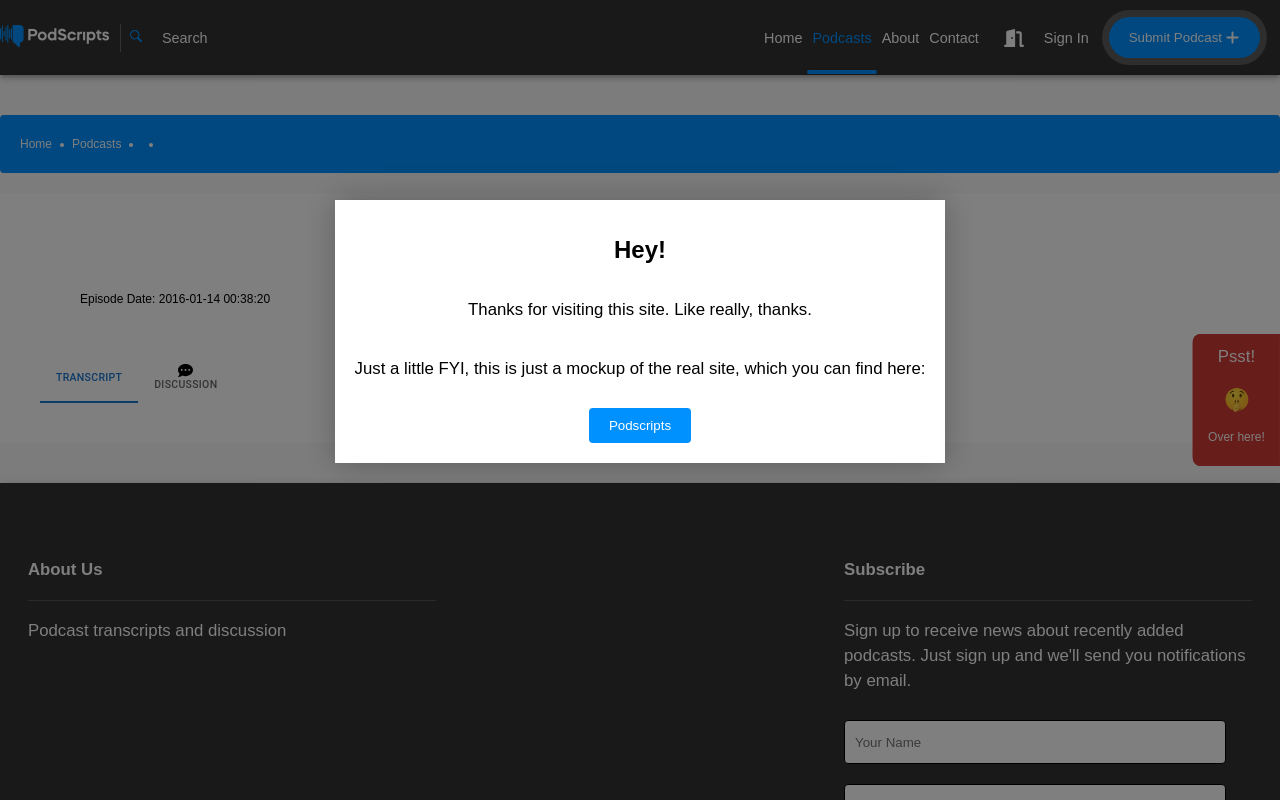
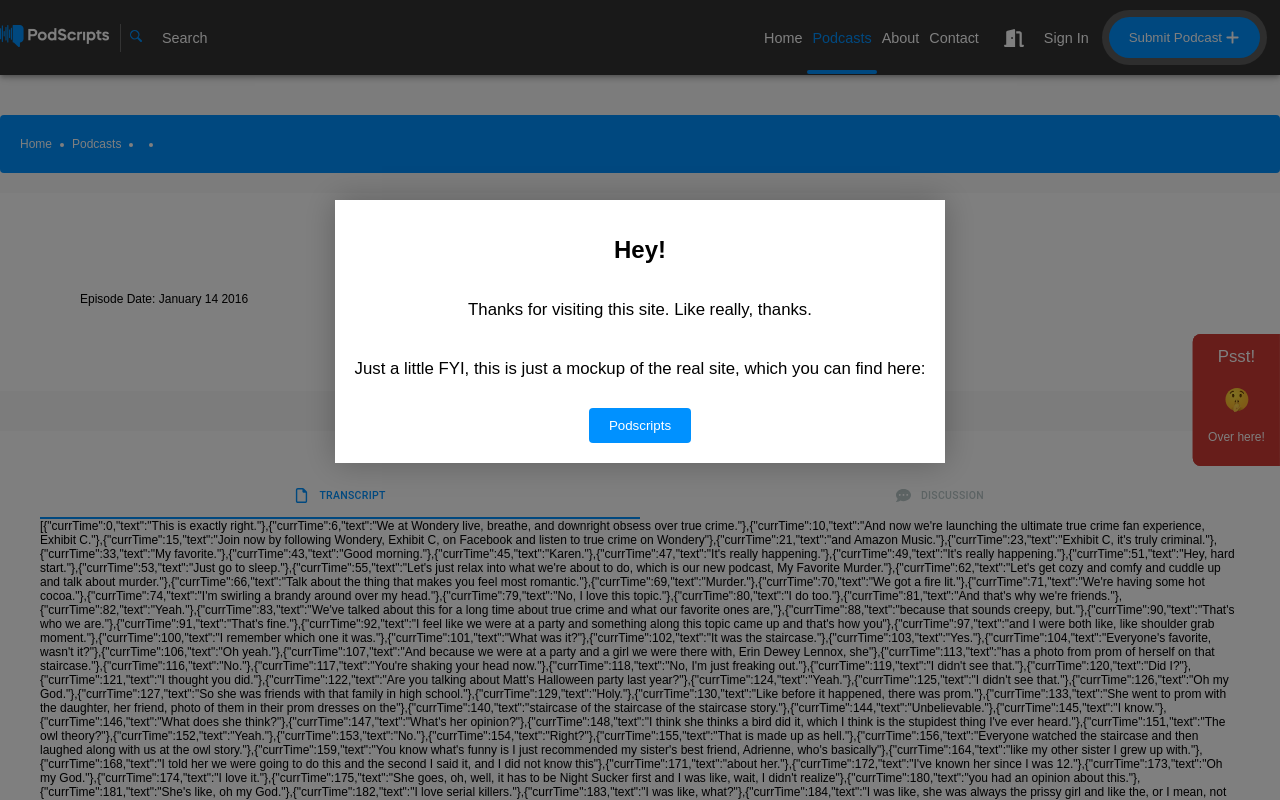
Before and after one commit to mdbatruch/podscripts, a React (Create React App) app: page /podcasts/1/1 in a window 1280 px wide. Shown: the top 800 px of the page. Built offline with nearby package versions, Linux system fonts and the light colour scheme; what webfontloader would draw is missing.

Commit message:
update podcastSingle component, add dateutil

```diff
--- a/src/PodcastSingle.tsx
+++ b/src/PodcastSingle.tsx
@@ -1,13 +1,15 @@
 import { Tab, Tabs } from "@mui/material";
 import Main from "components/core/sections/page/MainContent";
-import ChatBoxIcon from "components/ui/icons/ChatbBoxIcon";
+import ChatBoxIcon from "components/ui/icons/ChatBoxIcon";
+import DocumentIcon from "components/ui/icons/DocumentIcon";
 import { getData } from "contexts/DataContext";
 import { ReactNode, SyntheticEvent, useCallback, useMemo, useState } from "react";
 import { useParams } from "react-router-dom";
 import styled from "styled-components";
-import { BLACK, DARK_BLUE, WHITE } from "styles/color";
-import { SPACE_40 } from "styles/spacing";
+import { BLUE, DARK_BLUE, LIGHT_GREY, WHITE } from "styles/color";
+import { SPACE_10, SPACE_40 } from "styles/spacing";
 import BreadCrumbs, { BreadcrumbsTopWrapper, formatPagePath } from "utils/BreadcrumbUtil";
+import { formatDate } from "utils/DateUtil";
 
 const PodcastSingleWrapper = styled.div`
     ${Main};
@@ -36,6 +38,27 @@
 const PodcastSingleDate = styled.div`
   font-weight: 500;
   padding: 0 0 5px;
+`;
+
+const TabTitleContainer = styled(Tab)`
+  &.MuiTab-root {
+    flex-direction: row;
+    flex: 1;
+    max-width: none;
+    color: ${LIGHT_GREY};
+    &.Mui-selected {
+      color: ${BLUE};
+    }
+    svg {
+      margin-right: ${SPACE_10};
+    }
+  }
+`;
+
+const TabParent = styled(Tabs)`
+  .MuiTabs-indicator {
+    background-color: ${BLUE};
+  }
 `;
 
 interface TabContentProps {
@@ -70,6 +93,17 @@
     setValue(newValue);
   }, [setValue]);
 
+  const formattedDate = useMemo(() => {
+    const releaseDate = matchingPodcast[0]?.release_date;
+    return releaseDate ? formatDate(releaseDate) : '';
+  }
+  , [matchingPodcast]);
+
+  // const color = useMemo(() => value === 0 ? BLUE : LIGHT_GREY, [value]);
+  /**
+   * TODO - clean up layout, move fill attribute logic to memoized value (example above)
+   *
+   */
   return (
     <>
       <BreadcrumbsTopWrapper>
@@ -78,17 +112,20 @@
       <PodcastSingleWrapper>
         <PodcastSingleHeader>
           <Title>{newItem}</Title>
-          <PodcastSingleDate>Episode Date: {matchingPodcast[0].release_date}</PodcastSingleDate>
+          <PodcastSingleDate>Episode Date: {formattedDate}</PodcastSingleDate>
         </PodcastSingleHeader>
-        <Tabs
+      </PodcastSingleWrapper>
+      <PodcastSingleWrapper>
+        <TabParent
           value={value}
           onChange={handleChange}
         >
-          <Tab label="Transcript" />
-          <Tab label={<><ChatBoxIcon height={15} width={15} fill={BLACK} /> Discussion</>} />
-        </Tabs>
+          <TabTitleContainer label={<><DocumentIcon height={15} width={15} fill={value === 0 ? BLUE : LIGHT_GREY} /> Transcript</>} />
+          <TabTitleContainer label={<><ChatBoxIcon height={15} width={15} fill={value === 1 ? BLUE : LIGHT_GREY} /> Discussion</>} />
+        </TabParent>
         <TabContent value={value} index={0}>
-
+          {matchingPodcast[0].transcript}
+          {}
         </TabContent>
         <TabContent value={value} index={1}>
 
--- a/src/PodcastTitle.tsx
+++ b/src/PodcastTitle.tsx
@@ -74,7 +74,7 @@
       return (
         <>
           {currentTableData.map((item) => {
-            return <Podcast key={item.id} title={item.title} description={item.description} url={item.episode_url_slug} main={false} />;
+            return <Podcast key={item.id} title={item.title} description={item.description} url={item.episode_url_slug} date={item.release_date || ''} main={false} />;
           })}
         </>
       );
--- a/src/components/sections/podcasts/Podcast.tsx
+++ b/src/components/sections/podcasts/Podcast.tsx
@@ -1,15 +1,17 @@
 import { BodyText } from 'components/core/typography/BodyText';
 import Button from 'components/ui/Button';
-import { memo } from 'react';
+import { memo, useMemo } from 'react';
 import { Link } from 'react-router-dom';
 import styled from 'styled-components/macro';
 import { BLUE, DARK_BLUE } from 'styles/color';
 import { SPACE_10, SPACE_20, SPACE_30 } from 'styles/spacing';
 import { FONT_SIZE_14 } from 'styles/typography';
+import { formatDate } from 'utils/DateUtil';
 
 type PodcastProps = {
   title: string;
   category?: string;
+  date?: string;
   description?: string;
   episodeCount?: number;
   url?: string;
@@ -81,6 +83,12 @@
   position: relative;
 `;
 
+const DateContainer = styled.div`
+  display: block;
+  font-weight: 500;
+  padding: 0 0 5px;
+`;
+
 /**
  * TODO - Move to generic file
  */
@@ -89,12 +97,16 @@
   color: ${DARK_BLUE};
 `;
 
-const Podcast = ({ description, title, main }: PodcastProps) => {
-
-  console.log(main);
+const Podcast = ({ description, title, date, main }: PodcastProps) => {
 
   // TODO - fix link
   const link = !!main ? `podcasts/` + title.toLocaleLowerCase().replaceAll(' ', '_') : title.toLocaleLowerCase().replaceAll(' ', '_');
+
+  const formattedDate = useMemo(() => {
+    const releaseDate = date;
+    return releaseDate ? formatDate(date) : '';
+  }
+  , [date]);
 
   return (
     <PodcastContainer>
@@ -114,6 +126,9 @@
           <PodcastTitle>
             <LinkNoDeco to={link}>{title}</LinkNoDeco>
           </PodcastTitle>
+          <DateContainer>
+            Episode Date: {formattedDate}
+          </DateContainer>
           <BodyText>
             {description}
           </BodyText>
--- /dev/null
+++ b/src/components/ui/icons/DocumentIcon.tsx
@@ -0,0 +1,13 @@
+const DocumentIcon = ({ ...props }) => (
+  <svg
+    height={props.height}
+    width={props.width}
+    fill={props.fill}
+    xmlns="http://www.w3.org/2000/svg"
+    viewBox="0 0 384 512"
+    >
+      <path d="M320 464c8.8 0 16-7.2 16-16V160H256c-17.7 0-32-14.3-32-32V48H64c-8.8 0-16 7.2-16 16V448c0 8.8 7.2 16 16 16H320zM0 64C0 28.7 28.7 0 64 0H229.5c17 0 33.3 6.7 45.3 18.7l90.5 90.5c12 12 18.7 28.3 18.7 45.3V448c0 35.3-28.7 64-64 64H64c-35.3 0-64-28.7-64-64V64z"/>
+    </svg>
+);
+
+export default DocumentIcon;
--- /dev/null
+++ b/src/utils/DateUtil.tsx
@@ -0,0 +1,17 @@
+
+export const formatDate = (date: string): string => {
+  if (!date) return '';
+
+  const dateObject = new Date(date);
+
+  const months = [
+    'January', 'February', 'March', 'April', 'May', 'June',
+    'July', 'August', 'September', 'October', 'November', 'December'
+  ];
+
+  const year = dateObject.getFullYear();
+  const month = months[dateObject.getMonth()];
+  const day = String(dateObject.getDate())
+
+  return `${month} ${day} ${year}`;
+};
```
Also changed, not shown: src/components/ui/icons/ChatBoxIcon.tsx (renamed from src/components/ui/icons/ChatbBoxIcon.tsx).
